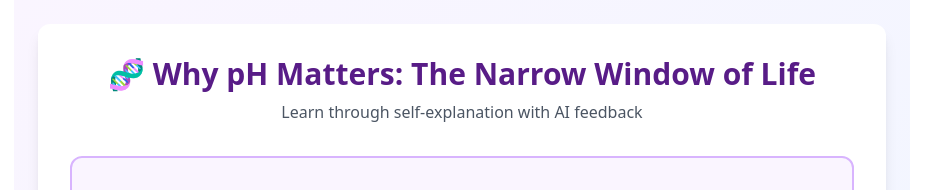
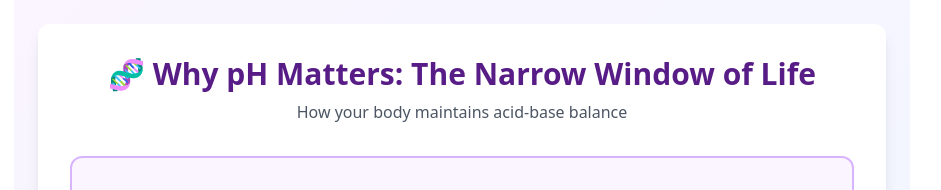
Before and after one commit to saramcneil/ph-self-explanation, a React (Vite) app: page / in a window 1280 px wide. Shown: the top 190 px of the page, without its empty margins (178-1119 px from the left). Built offline with nearby package versions, Linux system fonts and the light colour scheme.

Commit message:
Update App.jsx

```diff
--- a/src/App.jsx
+++ b/src/App.jsx
@@ -352,7 +352,7 @@
           <h1 className="text-3xl font-bold text-purple-900 mb-2">
             🧬 {contentData.title}
           </h1>
-          <p className="text-gray-600">Learn through self-explanation with AI feedback</p>
+          <p className="text-gray-600">How your body maintains acid-base balance</p>
         </div>
 
         {/* Name Collection */}
```
